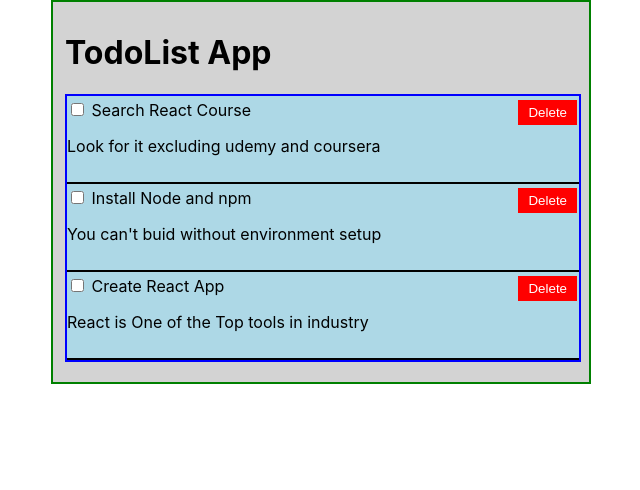
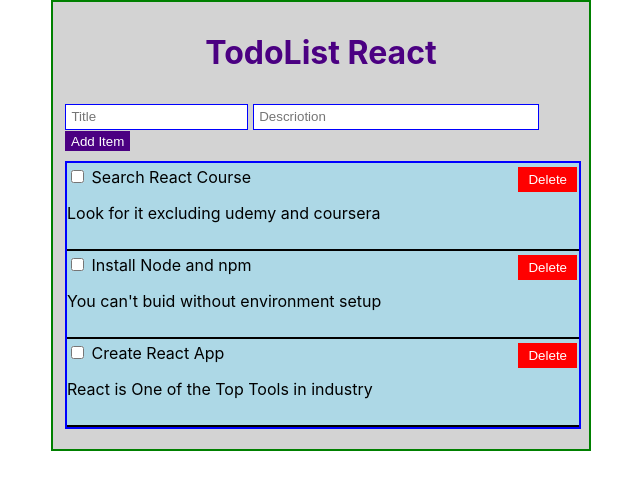
Before and after one commit to adnanshahz2018/To-do-List-App, a React (Create React App) app: page / in a window 1280 px wide. Shown: the top 490 px of the page, without its empty margins (319-959 px from the left). Built offline with nearby package versions, Linux system fonts and the light colour scheme.

Commit message:
Functionality To Add a New Item

```diff
--- /dev/null
+++ b/src/Components/AddTodo.js
@@ -0,0 +1,65 @@
+import React, { Component } from "react";
+
+export class AddTodo extends Component {
+  state = {
+    title: "",
+    description: "",
+  };
+
+  onChange = (e) => {
+    this.setState({[e.target.name]: e.target.value });
+  }
+
+
+  render() {
+    return (
+      <div>
+        <div style={{ padding: "10px 0px 10px 0px" }}>
+            <input
+              type="text"
+              style={{
+                padding: '2px',
+                height: "20px",
+                border: "1px solid blue"
+              }}
+              name="title"
+              placeholder=" Title"
+              value = {this.state.title}
+              onChange={this.onChange}
+              required
+            />{" "}
+            <input
+              type="text"
+              style={{
+                padding: '2px',
+                width: "280px",
+                height: "20px",
+                border: "1px solid blue",
+              }}
+              name="description"
+              placeholder=" Descriotion"
+              value = {this.state.description}
+              onChange={this.onChange}
+            />
+            {"  "}
+            <button
+              style={addButton}
+              onClick={this.props.onClick.bind(this,this.state.title, this.state.description)}>
+              Add Item
+            </button>
+        </div>
+      </div>
+    );
+  }
+}
+
+const addButton = {
+  background: "indigo",
+  color: "white",
+  textAlign: "center",
+  border: "None",
+  height: "20px",
+  alignItem: "left",
+};
+
+export default AddTodo;
--- a/src/TodoListApp/TodoApp.js
+++ b/src/TodoListApp/TodoApp.js
@@ -2,6 +2,8 @@
 
 import React, { Component} from 'react'
 import Todos from '../Components/Todos'
+import Header from '../Components/Header'
+import AddTodo from '../Components/AddTodo'
 
 class TodoApp extends Component {
     state = {
@@ -21,7 +23,7 @@
             {
                 id: 3,
                 title: 'Create React App',
-                description: 'React is One of the Top tools in industry',
+                description: 'React is One of the Top Tools in industry',
                 done: false
             }
 
@@ -69,14 +71,23 @@
         }
     }
 
+    onClick = (title, description) => {
+        const newTodo = {
+            id:4,
+            title,
+            description: description,
+            done: false
+        }
+        this.setState({todos: [...this.state.todos,newTodo] });
+        console.log(title, '  <==>   ', description)
+    }
 
     render(){
         console.log(this.state.todos)
         return (
             <div style={this.outerdiv()} >
-                <h1>
-                    TodoList App
-                </h1>
+                <Header />
+                <AddTodo onClick={this.onClick}/>
                 <div style={this.innerdiv()}>
                     <Todos markComplete={this.markComplete} todos={this.state.todos} delete={this.delete} />
                 </div>
```
